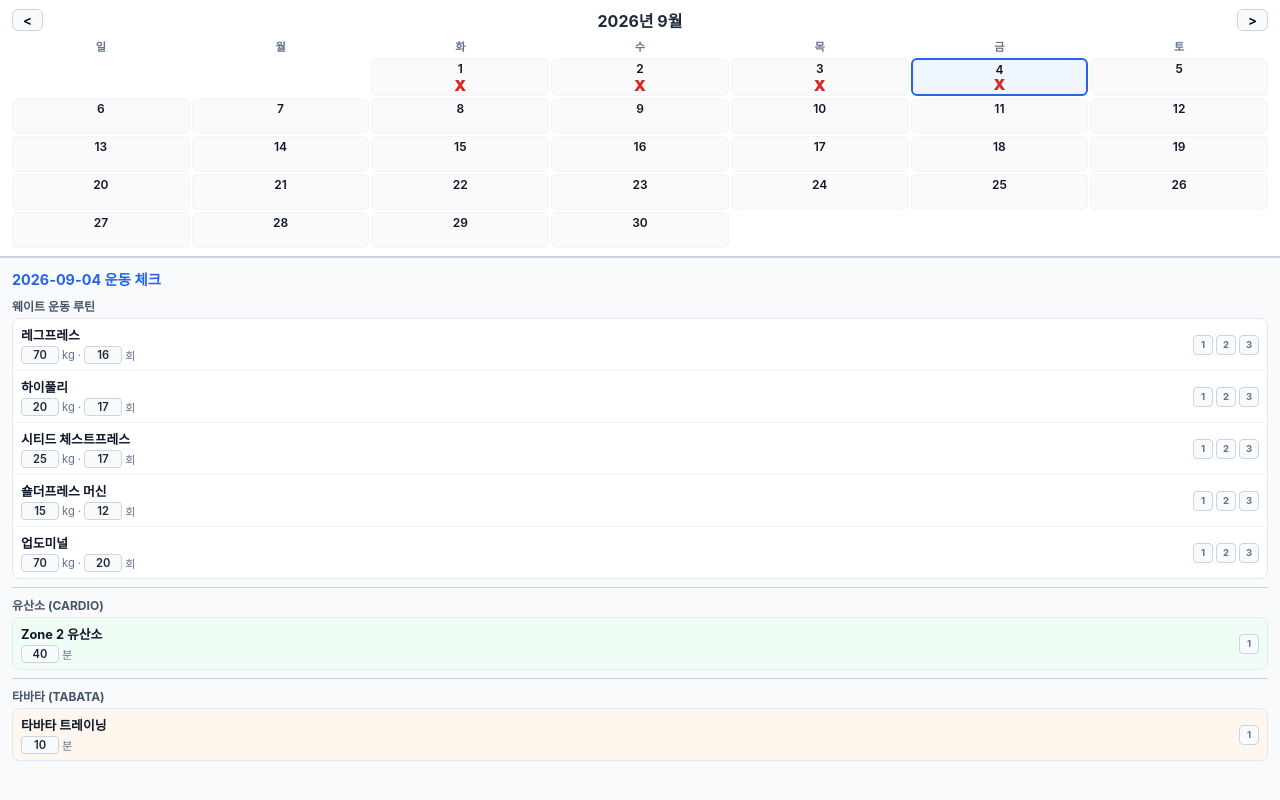
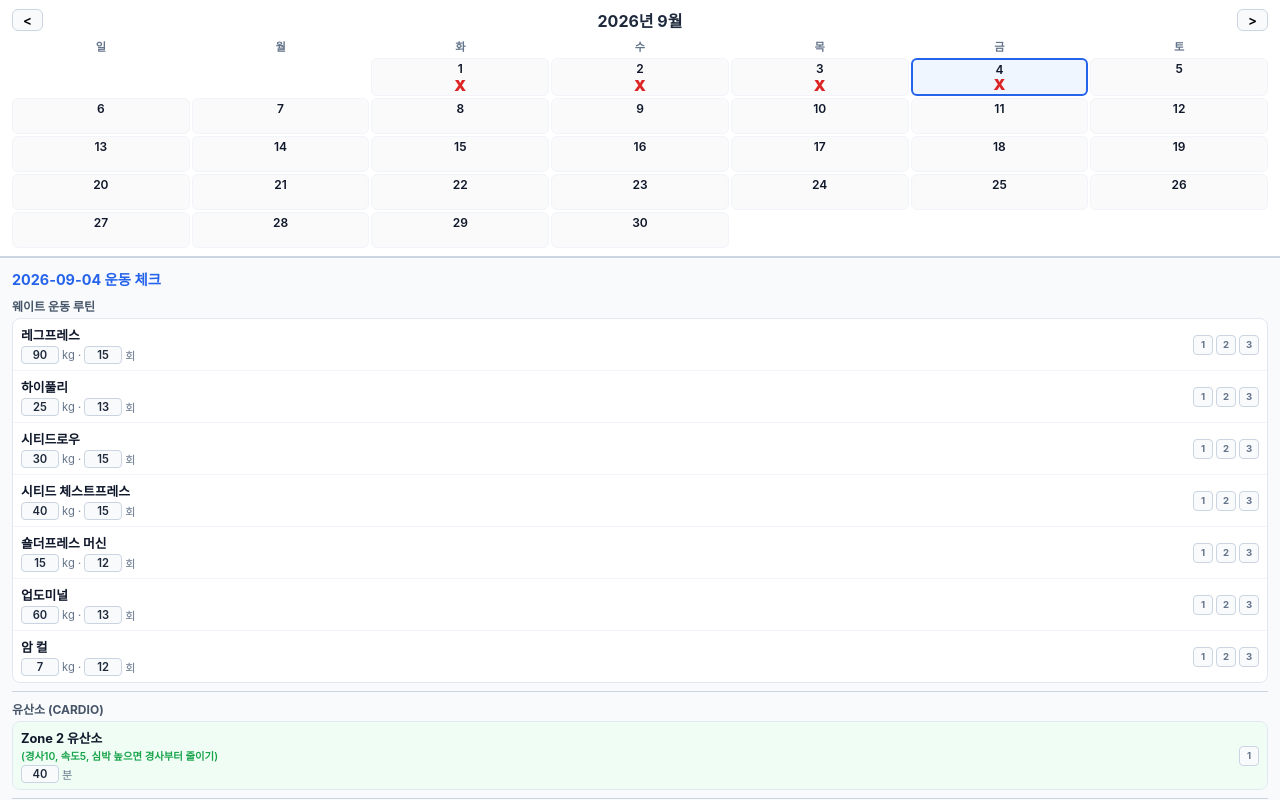
Before and after one commit to Marcian-Cho/Daily, a plain HTML site: page index.html in a window 1280 px wide. Drawn offline with Linux system fonts and the light colour scheme.

Commit message:
index.html

```diff
--- a/index.html
+++ b/index.html
@@ -61,6 +61,7 @@
 
   .exercise-left { display: flex; flex-direction: column; gap: 2px; flex: 1; padding-right: 6px; }
   .exercise-name { font-size: 0.8rem; font-weight: 700; color: #0f172a; }
+  .exercise-sub { font-size: 0.65rem; color: #16a34a; font-weight: 600; margin-top: -1px; }
   .exercise-inputs { display: flex; align-items: center; gap: 3px; font-size: 0.7rem; color: #64748b; }
   .input-field { width: 38px; padding: 1px 3px; font-size: 0.7rem; font-weight: 600; border: 1px solid #cbd5e1; border-radius: 4px; text-align: center; color: #1e293b; background: #f8fafc; }
   .input-field:focus { border-color: #2563eb; background: #ffffff; outline: none; }
@@ -90,7 +91,7 @@
 
 <div class="routine-container">
   <div class="date-title" id="selectedDateTitle">오늘의 운동</div>
-  <div id="readOnlyNotice" class="read-only-notice" style="display:none;">⚠️ 지나간 기록/미래 일자는 수정할 수 없습니다. (조회 전용)</div>
+  <div id="readOnlyNotice" class="read-only-notice" style="display:none;">⚠️ 미래 일자는 미리 입력할 수 없습니다. (조회 전용)</div>
 
   <div class="section-title">웨이트 운동 루틴</div>
   <div class="exercise-table" id="routineTable"></div>
@@ -108,15 +109,17 @@
 
 <script>
   const defaultRoutine = [
-    { id: 'leg', name: '레그프레스', weight: 70, reps: 16, unit: '회', checks: 3 },
-    { id: 'pulley', name: '하이풀리', weight: 20, reps: 17, unit: '회', checks: 3 },
-    { id: 'chest', name: '시티드 체스트프레스', weight: 25, reps: 17, unit: '회', checks: 3 },
+    { id: 'leg', name: '레그프레스', weight: 90, reps: 15, unit: '회', checks: 3 },
+    { id: 'pulley', name: '하이풀리', weight: 25, reps: 13, unit: '회', checks: 3 },
+    { id: 'row', name: '시티드로우', weight: 30, reps: 15, unit: '회', checks: 3 },
+    { id: 'chest', name: '시티드 체스트프레스', weight: 40, reps: 15, unit: '회', checks: 3 },
     { id: 'shoulder', name: '숄더프레스 머신', weight: 15, reps: 12, unit: '회', checks: 3 },
-    { id: 'abs', name: '업도미널', weight: 70, reps: 20, unit: '회', checks: 3 }
+    { id: 'abs', name: '업도미널', weight: 60, reps: 13, unit: '회', checks: 3 },
+    { id: 'curl', name: '암 컬', weight: 7, reps: 12, unit: '회', checks: 3 }
   ];
 
   const defaultCardio = [
-    { id: 'cardio', name: 'Zone 2 유산소', weight: 0, reps: 40, unit: '분', checks: 1 }
+    { id: 'cardio', name: 'Zone 2 유산소', sub: '(경사10, 속도5, 심박 높으면 경사부터 줄이기)', weight: 0, reps: 40, unit: '분', checks: 1 }
   ];
 
   const defaultTabata = [
@@ -148,7 +151,6 @@
     renderCalendar();
   }
 
-  // 선택한 날짜 이전 중에서 가장 최근에 저장된 무게/횟수를 찾아오는 함수
   function getLatestSavedValue(itemId, fieldType, defaultVal) {
     const keys = Object.keys(localStorage)
       .filter(k => k.startsWith('workout_v2_'))
@@ -237,8 +239,10 @@
 
   function renderRoutine() {
     document.getElementById('selectedDateTitle').innerText = `${selectedDateStr} 운동 체크`;
-    const isToday = (selectedDateStr === todayStr);
-    document.getElementById('readOnlyNotice').style.display = isToday ? 'none' : 'block';
+
+    // 미래 날짜일 때만 수정 불가(Read-Only) 처리
+    const isEditable = (selectedDateStr <= todayStr);
+    document.getElementById('readOnlyNotice').style.display = isEditable ? 'none' : 'block';
 
     const savedData = loadData(selectedDateStr);
 
@@ -250,7 +254,6 @@
         const row = document.createElement('div');
         row.className = 'exercise-row ' + rowType;
 
-        // 현재 날짜에 저장된 데이터가 없으면 '가장 최근에 저장했던 데이터'를 찾아 가져옴
         const weightVal = savedData[`${item.id}_weight`] !== undefined
           ? savedData[`${item.id}_weight`]
           : getLatestSavedValue(item.id, 'weight', item.weight);
@@ -260,14 +263,19 @@
           : getLatestSavedValue(item.id, 'reps', item.reps);
 
         let leftHtml = `<div class="exercise-left">
-          <span class="exercise-name">${item.name}</span>
-          <div class="exercise-inputs">`;
+          <span class="exercise-name">${item.name}</span>`;
+
+        if (item.sub) {
+          leftHtml += `<span class="exercise-sub">${item.sub}</span>`;
+        }
+
+        leftHtml += `<div class="exercise-inputs">`;
 
         if (item.id === 'cardio' || item.id === 'tabata') {
-          leftHtml += `<input type="text" class="input-field ${item.id}-reps" value="${repsVal}" ${!isToday ? 'disabled' : ''}> ${item.unit}`;
+          leftHtml += `<input type="text" class="input-field ${item.id}-reps" value="${repsVal}" ${!isEditable ? 'disabled' : ''}> ${item.unit}`;
         } else {
-          leftHtml += `<input type="text" class="input-field ${item.id}-weight" value="${weightVal}" ${!isToday ? 'disabled' : ''}> kg ·
-                       <input type="text" class="input-field ${item.id}-reps" value="${repsVal}" ${!isToday ? 'disabled' : ''}> ${item.unit}`;
+          leftHtml += `<input type="text" class="input-field ${item.id}-weight" value="${weightVal}" ${!isEditable ? 'disabled' : ''}> kg ·
+                       <input type="text" class="input-field ${item.id}-reps" value="${repsVal}" ${!isEditable ? 'disabled' : ''}> ${item.unit}`;
         }
         leftHtml += `</div></div>`;
 
@@ -278,7 +286,7 @@
           rightHtml += `
             <label class="checkbox-label ${isChecked ? 'checked' : ''}">
               ${c}
-              <input type="checkbox" data-id="${item.id}" data-check="${c}" ${isChecked ? 'checked' : ''} ${!isToday ? 'disabled' : ''}>
+              <input type="checkbox" data-id="${item.id}" data-check="${c}" ${isChecked ? 'checked' : ''} ${!isEditable ? 'disabled' : ''}>
             </label>
           `;
         }
@@ -293,7 +301,7 @@
     renderRows('cardioTable', defaultCardio, 'cardio-row');
     renderRows('tabataTable', defaultTabata, 'tabata-row');
 
-    if (isToday) {
+    if (isEditable) {
       document.querySelectorAll('.checkbox-label input').forEach(input => {
         input.onchange = (e) => {
           const id = e.target.getAttribute('data-id');
@@ -302,7 +310,6 @@
 
           savedData[`${id}_check_${checkNum}`] = isChecked;
 
-          // 체크 클릭 시 현재 화면에 입력된 무게와 횟수도 함께 저장
           allExercises.forEach(item => {
             const weightEl = document.querySelector(`.${item.id}-weight`);
             const repsEl = document.querySelector(`.${item.id}-reps`);
```
